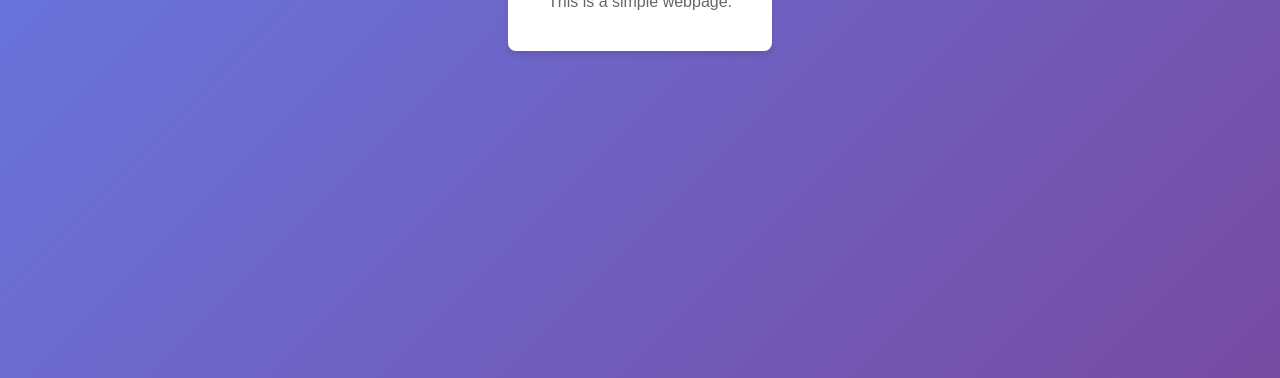
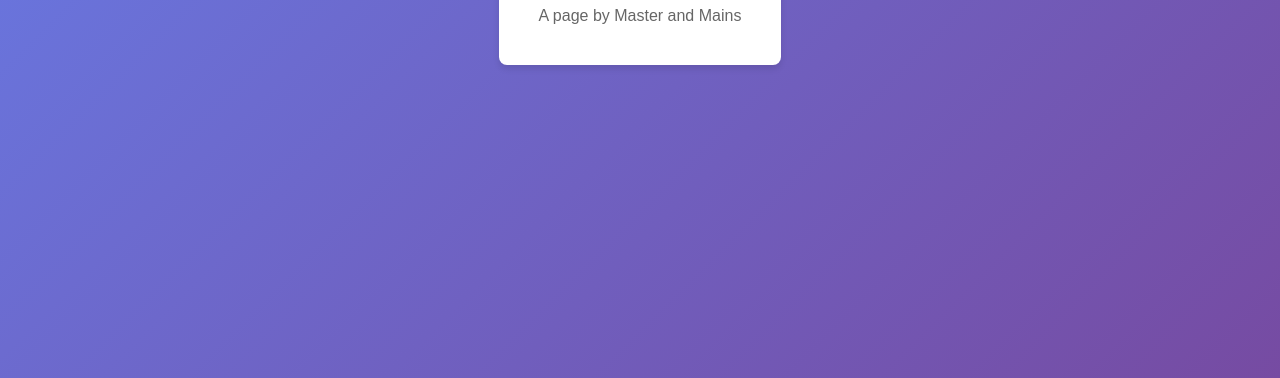
Before and after one commit to sayiakash/devops, a plain HTML site: page index.html in a window 1280 px wide. Shown: the part 422-800 px from the top of the page. Drawn offline with Linux system fonts and the light colour scheme.

Commit message:
change to webpage

```diff
--- a/index.html
+++ b/index.html
@@ -35,6 +35,7 @@
     <div class="container">
         <h1>Welcome</h1>
         <p>This is a simple webpage.</p>
+        <p>A page by Master and Mains</p>
     </div>
 </body>
 </html>
```
